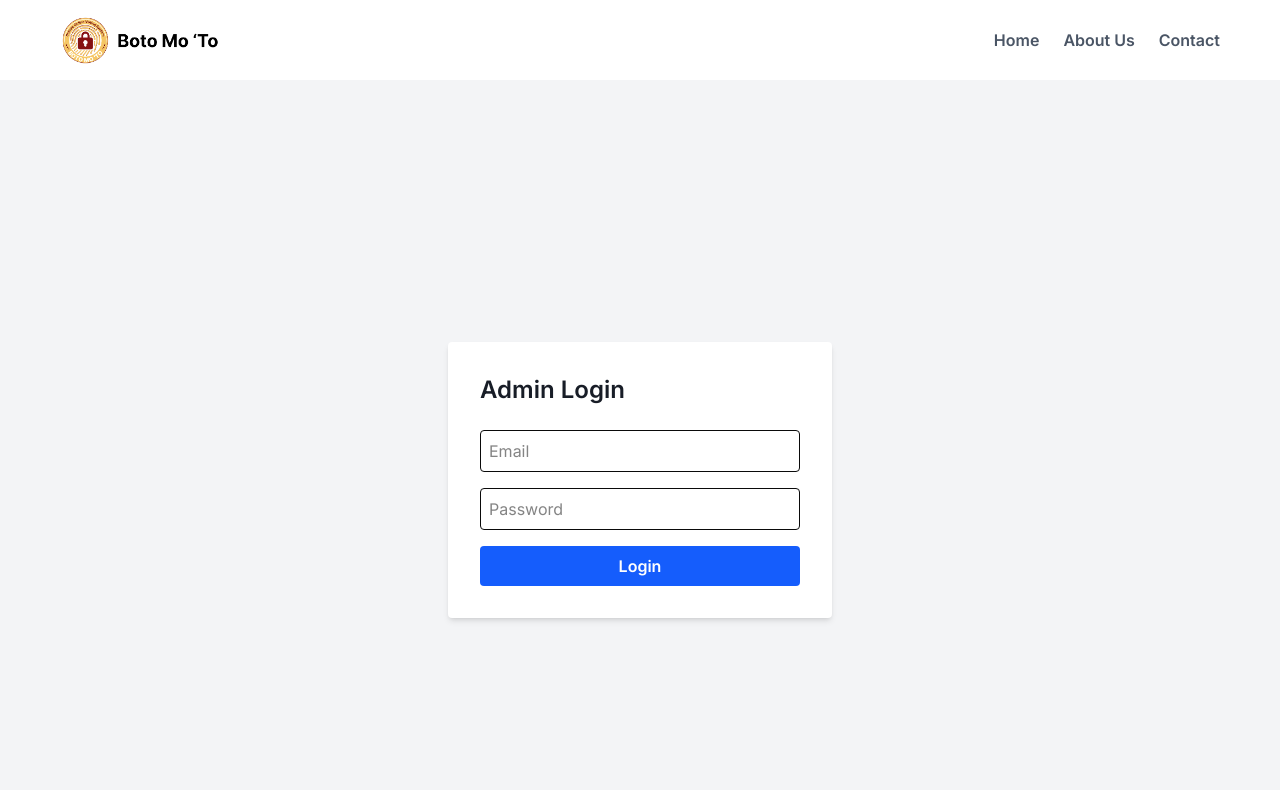
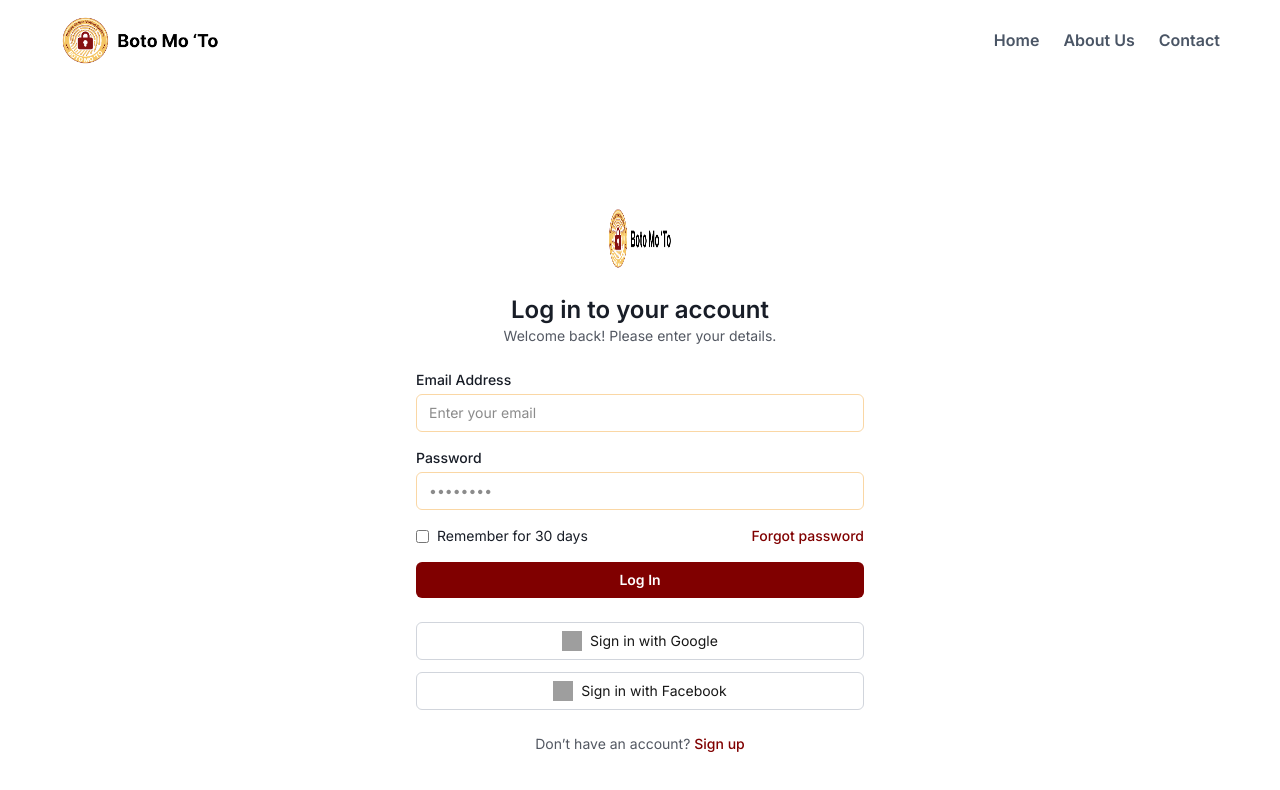
Before and after one commit to Boto-Mo-To-Capstone-Project/BotoMoTo, a Next.js app: page /login in a window 1280 px wide. Shown: the top 790 px of the page. Built offline with nearby package versions, Linux system fonts and the light colour scheme; grey boxes are pictures that could not be loaded.

Commit message:
added login page, dedma -mc

```diff
--- a/src/app/login/page.tsx
+++ b/src/app/login/page.tsx
@@ -1,60 +1,104 @@
-'use client';
 
-import { useState } from 'react';
-import { useRouter } from 'next/navigation';
+"use client";
+
+import Image from "next/image";
+import BotoMoToLogo from "@/app/assets/BotoMoToLogo.png";
 
 export default function LoginPage() {
-  const router = useRouter();
-  const [email, setEmail] = useState('');
-  const [password, setPassword] = useState('');
-  const [error, setError] = useState('');
+  return (
+    <main className="min-h-screen flex flex-col items-center justify-center px-4 bg-[var(--background)] text-[var(--foreground)]">
+      <div className="w-full max-w-md text-center space-y-6">
+        {/* Logo */}
+        <div className="flex justify-center">
+          <Image
+            src={BotoMoToLogo}
+            alt="Boto Mo ‘To Logo"
+            className="w-16 h-16"
+          />
+        </div>
 
-  const handleSubmit = async (e: React.FormEvent) => {
-    e.preventDefault();
-    setError('');
+        {/* Heading */}
+        <div>
+          <p className="text-2xl font-semibold text-[var(--color-black)]">
+            Log in to your account
+          </p>
+          <p className="text-sm text-[var(--color-gray)]">
+            Welcome back! Please enter your details.
+          </p>
+        </div>
 
-    const res = await fetch('/api/auth/login', {
-      method: 'POST',
-      body: JSON.stringify({ email, password }),
-    });
-
-    if (res.ok) {
-      router.push('/dashboard');
-      console.log('Login successful');
-    } else {
-      const data = await res.json();
-      setError(data.error || 'Something went wrong');
-    }
-  };
-
-  return (
-    <div className="min-h-screen flex items-center justify-center bg-gray-100">
-      <form onSubmit={handleSubmit} className="bg-white p-8 rounded shadow-md w-full max-w-sm">
-        <h2 className="text-2xl text-black font-semibold mb-6">Admin Login</h2>
-        {error && <div className="text-red-500 text-sm mb-4">{error}</div>}
+        {/* Form */}
+        <form className="space-y-4 text-left">
+          <div>
+            <label className="block text-sm font-medium text-[var(--color-black)] mb-1">
+              Email Address
+            </label>
             <input
               type="email"
-          placeholder="Email"
-          value={email}
-          onChange={e => setEmail(e.target.value)}
-          className="w-full text-neutral-950 p-2 mb-4 border rounded"
-          required
+              placeholder="Enter your email"
+              className="w-full border border-[var(--color-secondary)] rounded-md px-3 py-2 text-sm focus:outline-none focus:ring-2 focus:ring-[var(--color-secondary)]"
             />
+          </div>
+
+          <div>
+            <label className="block text-sm font-medium text-[var(--color-black)] mb-1">
+              Password
+            </label>
             <input
               type="password"
-          placeholder="Password"
-          value={password}
-          onChange={e => setPassword(e.target.value)}
-          className="w-full text-neutral-950 p-2 mb-4 border rounded"
-          required
+              placeholder="••••••••"
+              className="w-full border border-[var(--color-secondary)] rounded-md px-3 py-2 text-sm focus:outline-none focus:ring-2 focus:ring-[var(--color-secondary)]"
             />
+          </div>
+
+          <div className="flex items-center justify-between text-sm">
+            <label className="flex items-center gap-2">
+              <input
+                type="checkbox"
+                className="form-checkbox border-gray-300 rounded"
+              />
+              <span className="text-[var(--color-black)]">Remember for 30 days</span>
+            </label>
+            <a
+              href="#"
+              className="text-[var(--color-primary)] hover:underline font-medium"
+            >
+              Forgot password
+            </a>
+          </div>
+
           <button
             type="submit"
-          className="w-full bg-blue-600 hover:bg-blue-700 text-white font-semibold py-2 rounded"
+            className="w-full bg-[var(--color-primary)] hover:brightness-90 text-white py-2 rounded-md text-sm font-semibold"
           >
-          Login
+            Log In
           </button>
         </form>
+
+        {/* Divider Buttons */}
+        <div className="space-y-3">
+          <button className="w-full flex items-center justify-center border border-gray-300 rounded-md py-2 text-sm gap-2 hover:bg-gray-50">
+            <img src="/google.svg" alt="Google" className="w-5 h-5" />
+            Sign in with Google
+          </button>
+
+          <button className="w-full flex items-center justify-center border border-gray-300 rounded-md py-2 text-sm gap-2 hover:bg-gray-50">
+            <img src="/facebook-icon.svg" alt="Facebook" className="w-5 h-5" />
+            Sign in with Facebook
+          </button>
         </div>
+
+        {/* Sign up Footer */}
+        <p className="text-sm text-[var(--color-gray)]">
+          Don’t have an account?{" "}
+          <a
+            href="#"
+            className="text-[var(--color-primary)] font-medium hover:underline"
+          >
+            Sign up
+          </a>
+        </p>
+      </div>
+    </main>
   );
 }
```
Also changed, not shown: src/app/assets/google.png (added). Lines whose indentation alone changed are shown as unchanged.
